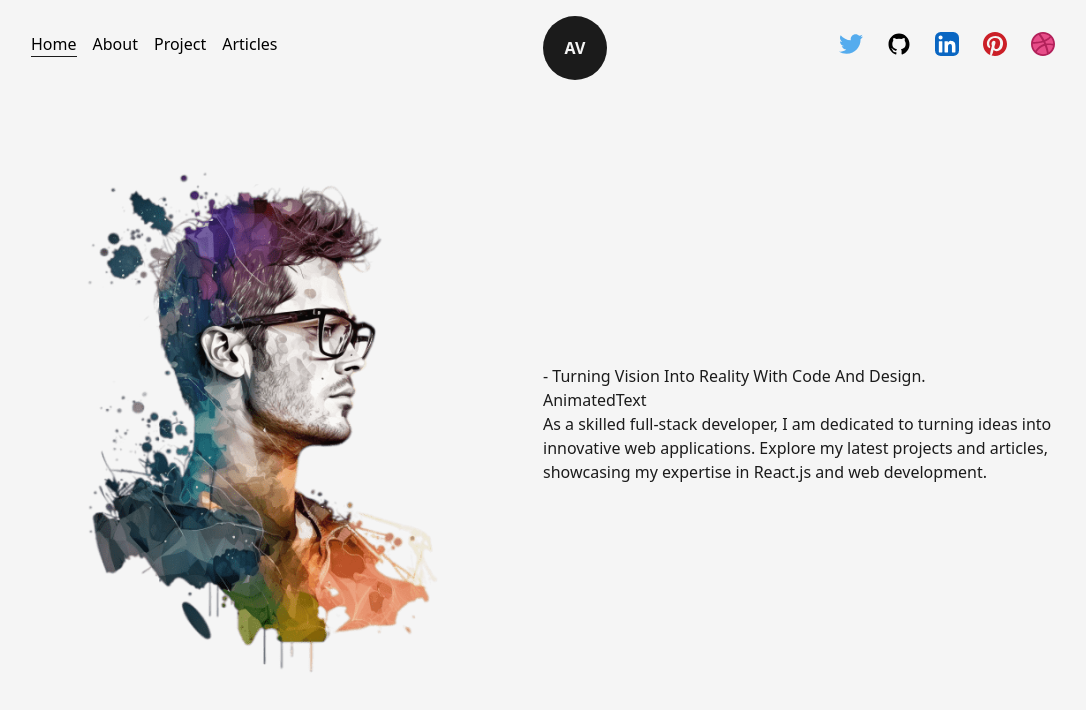
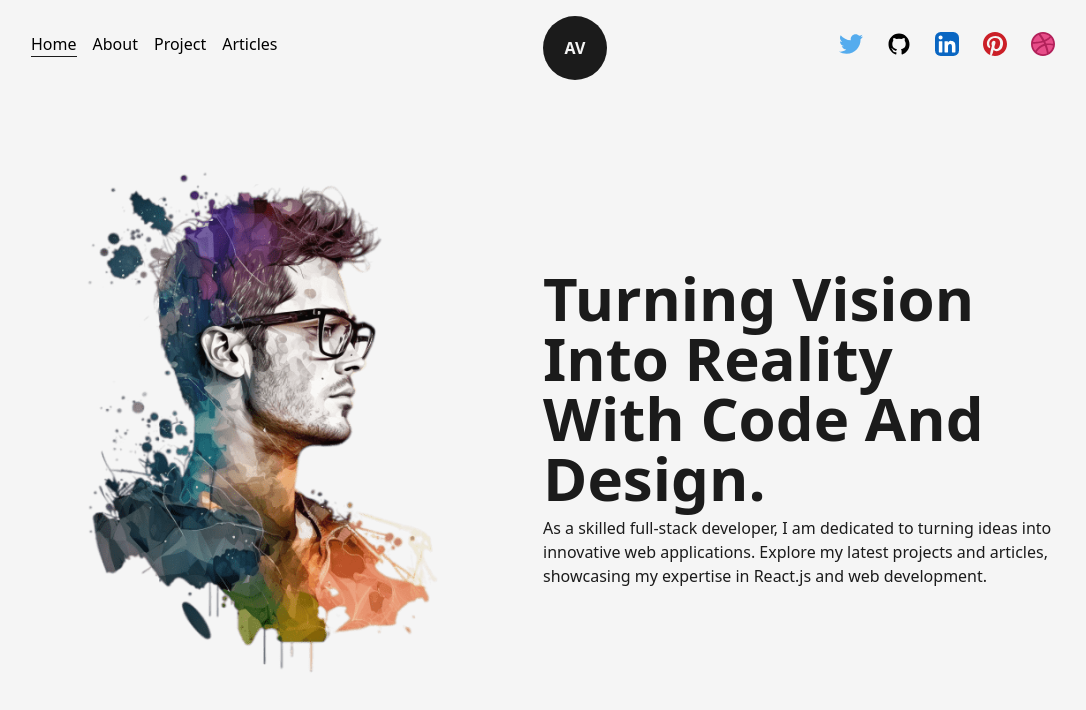
Before and after one commit to amerv97/Next.js-amervarajic-portfolio, a Next.js app in the folder Next.js-Developer-Portfolio-Starter-Code-main/: page / in a window 1280 px wide. Shown: the top 710 px of the page, without its empty margins (97-1183 px from the left). Built offline with nearby package versions, Linux system fonts and the light colour scheme.

Commit message:
added h1 & p created style for both usin motion

```diff
--- a/Next.js-Developer-Portfolio-Starter-Code-main/src/components/AnimatedText.js
+++ b/Next.js-Developer-Portfolio-Starter-Code-main/src/components/AnimatedText.js
@@ -1,9 +1,37 @@
-import React from 'react'
+import React from "react";
+import { motion } from "framer-motion";
 
-const AnimatedText = () => {
+const quote = {
+  initial: {
+    opacity: 0,
+  },
+  animate: {
+    opacity: 1,
+    transition: {
+      delay: 0.5,
+    },
+  },
+};
+
+const AnimatedText = ({ text, className = "" }) => {
   return (
-    <div>AnimatedText</div>
-  )
-}
+    <div
+      className={`w-full mx-auto py-2 flex items-center justify-center text-center overflow-hidden ${className}`}
+    >
+      <motion.h1
+        className="w-full inline-block font-bold text-dark capitalize text-6xl"
+        variants={quote}
+        initial="initial"
+        animate="animate"
+      >
+        {text.split(" ").map((word, index) => (
+          <span key={word + "-" + index} className="inline-block ">
+            {word}&nbsp;
+          </span>
+        ))}
+      </motion.h1>
+    </div>
+  );
+};
 
-export default AnimatedText
+export default AnimatedText;
--- a/Next.js-Developer-Portfolio-Starter-Code-main/src/pages/index.js
+++ b/Next.js-Developer-Portfolio-Starter-Code-main/src/pages/index.js
@@ -21,9 +21,9 @@ export default function Home() {
                 className="w-full h-auto"
               />
             </div>
-            <div className="w-1/2">
-              <h1>- Turning Vision Into Reality With Code And Design. </h1>
-              <AnimatedText />
+            <div className="w-1/2 flex flex-col self-center items-center">
+              <h1> </h1>
+              <AnimatedText text="Turning Vision Into Reality With Code And Design." className="!text-6xl !text-left" />
               <p>
                 As a skilled full-stack developer, I am dedicated to turning
                 ideas into innovative web applications. Explore my latest
```
